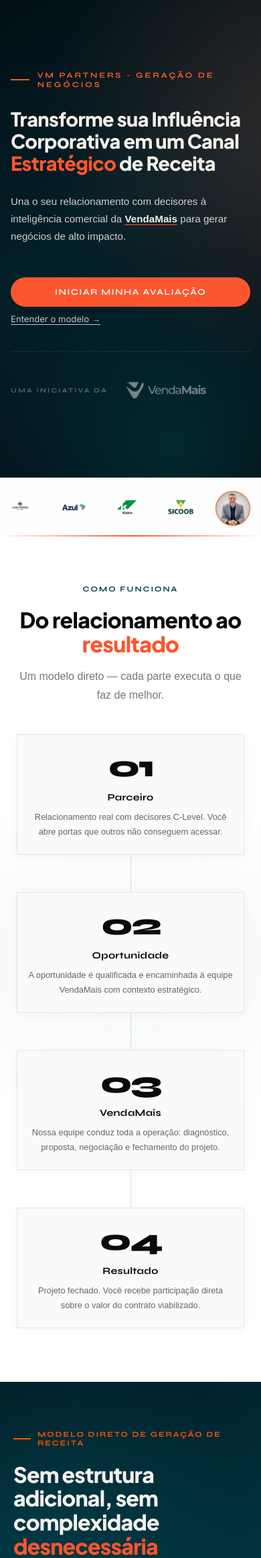
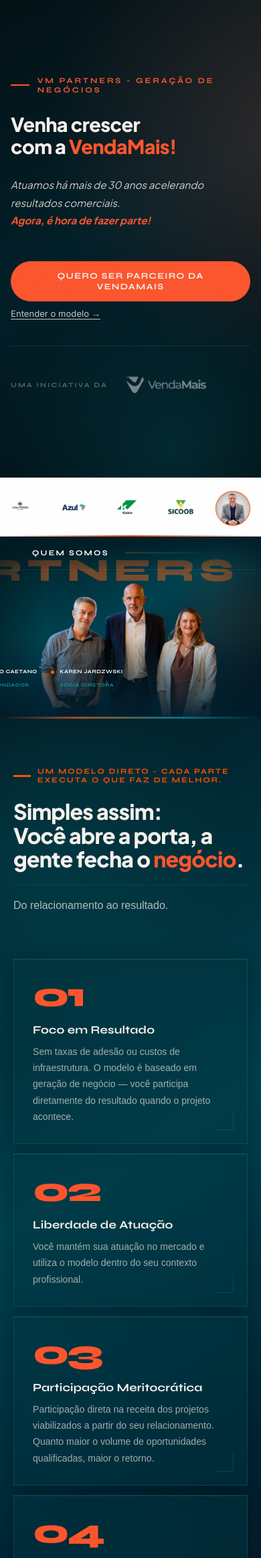
Before and after one commit to Dxniel804/VM-Partners, a Flask app: page / in a window 390 px wide. Shown: the part 43-2369 px from the top of the page at 67% size. Run offline with Flask 3, Linux system fonts and the light colour scheme; some libraries are stand-ins or nearby versions; some web fonts are replaced.

Commit message:
feat: add image karen, caetano and raul on block 3

```diff
--- a/template/index.html
+++ b/template/index.html
@@ -25,7 +25,7 @@
   </div>
   <div class="nav-menu" id="navMenu">
     <a href="#qualificacao" class="nav-cta" onclick="closeMobileMenu()">
-      <span class="cta-full">Iniciar Avaliação</span>
+      <span class="cta-full">Seja parceiro</span>
       <span class="cta-short">Avaliação</span>
     </a>
   </div>
@@ -40,12 +40,12 @@
   <div class="hero-glow-left"></div>
   <div class="hero-left">
     <div class="hero-eyebrow">VM Partners - Geração de Negócios</div>
-    <h1>Transforme sua Influência Corporativa em um Canal <em>Estratégico</em> de Receita</h1>
-    <p class="hero-sub">
-      Una o seu relacionamento com decisores à inteligência comercial da <strong>VendaMais</strong> para gerar negócios de alto impacto.
-    </p>
+    <h1>Venha crescer<br> com a <em>VendaMais!</em></h1>
+    <h2 class="hero-sub">
+      <em>Atuamos há mais de 30 anos acelerando resultados comerciais.<br> <strong>Agora, é hora de fazer parte!</strong></em>
+    </h2>
     <div class="hero-actions">
-      <a href="#qualificacao" class="btn-primary">Iniciar minha avaliação</a>
+      <a href="#qualificacao" class="btn-primary">Quero ser parceiro da VendaMais</a>
       <button class="btn-ghost" onclick="document.getElementById('sobre').scrollIntoView({behavior:'smooth'})">Entender o modelo →</button>
     </div>
     <div class="hero-brand">
@@ -102,107 +102,61 @@
 
 </section>
 
-<!-- FLUXO — BLOCO 3 -->
-<section class="flow-section" id="sobre">
-  <div class="flow-wrap">
+<!-- BLOCO 3 — SEÇÃO #SOBRE -->
+<section class="vmp-section" id="sobre">
+  <div class="vmp-dot-overlay"></div>
+  <div class="vmp-glow-left"></div>
+  <div class="vmp-glow-right"></div>
 
-    <div class="flow-header">
-      <div class="section-tag flow-tag">Como Funciona</div>
-      <h2>Do relacionamento ao <span>resultado</span></h2>
-      <p>Um modelo direto — cada parte executa o que faz de melhor.</p>
+  <div class="vmp-top-bar">
+    <span class="vmp-eyebrow">Quem somos</span>
+    <div class="vmp-divider-h"></div>
+  </div>
+
+  <div class="vmp-img-wrap">
+    <div class="vmp-img-fade-top"></div>
+    <img
+      src="imgs/Foto_Raul_Caetano_Karen_Sales_ (2).png"
+      alt="Equipe VM Partners"
+      class="vmp-img"
+    >
+    <div class="vmp-bg-text-wrap">
+  <div class="vmp-bg-text-track">
+    <span>VM-PARTNERS</span>
+    <span>VM-PARTNERS</span>
+    <span>VM-PARTNERS</span>
+    <span>VM-PARTNERS</span>
+  </div>
+</div>
+    <div class="vmp-img-fade"></div>
+    <div class="vmp-img-fade-sides"></div>
+  </div>
+
+  <div class="vmp-names-bar">
+    <div class="vmp-person">
+      <div class="vmp-connector"></div>
+      <div class="vmp-name-col">
+        <span class="vmp-name">Raul Candeloro</span>
+        <span class="vmp-role">CEO</span>
+      </div>
     </div>
-
-    <div class="flow-track">
-
-      <!-- NODE 1 -->
-      <div class="flow-node">
-        <div class="flow-card">
-          <span class="flow-ghost-num">01</span>
-          <div class="flow-icon">
-            <svg viewBox="0 0 24 24" fill="none" stroke-width="1.5" stroke-linecap="round" stroke-linejoin="round">
-              <circle cx="18" cy="5" r="3"/>
-              <circle cx="6" cy="12" r="3"/>
-              <circle cx="18" cy="19" r="3"/>
-              <line x1="8.59" y1="13.51" x2="15.42" y2="17.49"/>
-              <line x1="15.41" y1="6.51" x2="8.59" y2="10.49"/>
-            </svg>
-          </div>
-          <h3>Parceiro</h3>
-          <p>Relacionamento real com decisores C-Level. Você abre portas que outros não conseguem acessar.</p>
-        </div>
+    <div class="vmp-person">
+      <div class="vmp-connector"></div>
+      <div class="vmp-name-col">
+        <span class="vmp-name">Marcelo Caetano</span>
+        <span class="vmp-role">Sócio Fundador</span>
       </div>
-
-      <!-- CONNECTOR 1 -->
-      <div class="flow-connector">
-        <div class="flow-conn-line">
-          <div class="flow-conn-glow"></div>
-                  </div>
-        <span class="flow-conn-label">Indicação</span>
+    </div>
+    <div class="vmp-person">
+      <div class="vmp-connector"></div>
+      <div class="vmp-name-col">
+        <span class="vmp-name">Karen Jardzwski</span>
+        <span class="vmp-role">Sócia Diretora</span>
       </div>
-
-      <!-- NODE 2 -->
-      <div class="flow-node">
-        <div class="flow-card">
-          <span class="flow-ghost-num">02</span>
-          <div class="flow-icon">
-            <svg viewBox="0 0 24 24" fill="none" stroke-width="1.5" stroke-linecap="round" stroke-linejoin="round">
-              <path d="M22 11.08V12a10 10 0 1 1-5.93-9.14"/>
-              <polyline points="22 4 12 14.01 9 11.01"/>
-            </svg>
-          </div>
-          <h3>Oportunidade</h3>
-          <p>A oportunidade é qualificada e encaminhada à equipe VendaMais com contexto estratégico.</p>
-        </div>
-      </div>
-
-      <!-- CONNECTOR 2 -->
-      <div class="flow-connector">
-        <div class="flow-conn-line">
-          <div class="flow-conn-glow" style="animation-delay:1s"></div>
-                  </div>
-        <span class="flow-conn-label">Execução</span>
-      </div>
-
-      <!-- NODE 3 — VendaMais highlight -->
-      <div class="flow-node">
-        <div class="flow-card">
-          <span class="flow-ghost-num">03</span>
-          <div class="flow-icon">
-            <svg viewBox="0 0 24 24" fill="none" stroke-width="1.5" stroke-linecap="round" stroke-linejoin="round">
-              <path d="M12 20h9"/>
-              <path d="M16.5 3.5a2.121 2.121 0 0 1 3 3L7 19l-4 1 1-4L16.5 3.5z"/>
-            </svg>
-          </div>
-          <h3>VendaMais</h3>
-          <p>Nossa equipe conduz toda a operação: diagnóstico, proposta, negociação e fechamento do projeto.</p>
-        </div>
-      </div>
-
-      <!-- CONNECTOR 3 -->
-      <div class="flow-connector">
-        <div class="flow-conn-line">
-          <div class="flow-conn-glow" style="animation-delay:2s"></div>
-                  </div>
-        <span class="flow-conn-label">Receita</span>
-      </div>
-
-      <!-- NODE 4 -->
-      <div class="flow-node">
-        <div class="flow-card">
-          <span class="flow-ghost-num">04</span>
-          <div class="flow-icon">
-            <svg viewBox="0 0 24 24" fill="none" stroke-width="1.5" stroke-linecap="round" stroke-linejoin="round">
-              <polyline points="22 7 13.5 15.5 8.5 10.5 2 17"/>
-              <polyline points="16 7 22 7 22 13"/>
-            </svg>
-          </div>
-          <h3>Resultado</h3>
-          <p>Projeto fechado. Você recebe participação direta sobre o valor do contrato viabilizado.</p>
-        </div>
-      </div>
-
     </div>
   </div>
+
+  <div class="vmp-bottom-accent"></div>
 </section>
 
 <!-- DIFERENCIAIS — BLOCO 4 (Cards) -->
@@ -210,9 +164,9 @@
   <div class="howworks-container">
 
     <div class="howworks-header">
-      <span class="section-tag">Modelo Direto de Geração de Receita</span>
-      <h2>Sem estrutura adicional, sem complexidade <span>desnecessária</span></h2>
-      <p>O VM Partners é estruturado para geração de negócio, sem dependência de estrutura, exclusividade ou custos operacionais.</p>
+      <span class="section-tag">Um modelo direto - cada parte executa o que faz de melhor.</span>
+      <h2>Simples assim:<br> Você abre a porta, a gente fecha o <span>negócio</span>.</h2>
+      <p>Do relacionamento ao resultado.</p>
     </div>
 
     <div class="howworks-band" id="howworksBand">
@@ -237,21 +191,12 @@
           <p>Participação direta na receita dos projetos viabilizados a partir do seu relacionamento. Quanto maior o volume de oportunidades qualificadas, maior o retorno.</p>
         </div>
 
-      </div>
+        <div class="hw-card">
+          <div class="hw-card-number">04</div>
+          <h3>Suporte Especializado</h3>
+          <p>Acesso direto à metodologia e ao time comercial da VendaMais. Você nunca conduz o processo sozinho — a operação é 100% nossa.</p>
+        </div>
 
-      <div class="hw-step-nums">
-        <div class="hw-step-item">
-          <span class="hw-step-label">Foco em Resultado</span>
-          <div class="hw-step-num" data-step="1">1</div>
-        </div>
-        <div class="hw-step-item">
-          <span class="hw-step-label">Liberdade de Atuação</span>
-          <div class="hw-step-num" data-step="2">2</div>
-        </div>
-        <div class="hw-step-item">
-          <span class="hw-step-label">Participação Meritocrática</span>
-          <div class="hw-step-num" data-step="3">3</div>
-        </div>
       </div>
 
     </div>
@@ -377,9 +322,6 @@
           </div>
         </div>
       </div>
-
-      <img src="imgs/vendamais_logo.png" alt="VendaMais" class="vendamais-logo">
-
     </div>
   </div>
 
@@ -519,9 +461,9 @@
   <div class="container">
     <div class="qual-header fade-in">
       <div class="section-tag qual-tag">Qualificação</div>
-      <h2><span style="color:var(--white)">Avaliação de Perfil</span></h2>
+      <h2><span style="color:var(--white)">Seleção de Parceiros</span></h2>
       <p>Este processo tem como objetivo identificar perfis com potencial real de geração de negócios dentro do modelo VM Partners.br<br><br>Converse com nosso assistente e nossa equipe vai avaliar o seu perfil em até 2 dias úteis.</p>
-      <button class="btn-primary qual-btn fade-in" onclick="openChat()">Iniciar Avaliação</button>
+      <button class="btn-primary qual-btn fade-in" onclick="openChat()">Quero fazer parte</button>
     </div>
   </div>
 </section>
--- a/template/styles/styles.css
+++ b/template/styles/styles.css
@@ -248,20 +248,20 @@
 .hero h1 em { font-style: normal; color: var(--red); }
 
 .hero-sub {
-  font-size: 1.1rem;
+  font-size: 1.4rem;
   font-weight: 400;
+
   line-height: 1.72;
   color: rgba(245,240,235,0.85);
   max-width: 440px;
   margin-bottom: 48px;
 }
 .hero-sub strong {
-  color: var(--white);
-  font-weight: 600;
-  text-decoration: underline;
-  text-decoration-color: var(--red);
-  text-underline-offset: 3px;
-}
+  color: var(--red);
+  font-weight: bold;
+}
+
+
 
 .hero-actions {
   display: flex;
@@ -2151,7 +2151,7 @@
   .hero-left { padding: 96px 20px 36px; }
   .hero-right { padding: 0 20px 48px; }
   .hero h1 { font-size: 2rem; line-height: 1.12; }
-  .hero-sub { font-size: 1rem; }
+  .hero-sub { font-size: 2rem; }
   .hero-actions { flex-direction: column; align-items: flex-start; gap: 12px; }
   .btn-primary { width: 100%; text-align: center; }
 
@@ -2431,16 +2431,16 @@
 /* ─── CARDS GRID ─── */
 .howworks-cards {
   display: grid;
-  grid-template-columns: repeat(3, 1fr);
-  gap: 20px;
+  grid-template-columns: repeat(4, 1fr);
+  gap: 16px;
 }
 
 .hw-card {
   background: rgba(0, 55, 65, 0.45);
   border: 1px solid rgba(0,140,160,0.3);
   border-radius: 0;
-  padding: 36px;
-  aspect-ratio: 1;
+  padding: 24px 20px;
+  aspect-ratio: auto;
   display: flex;
   flex-direction: column;
   position: relative;
@@ -2510,7 +2510,7 @@
 .hw-card-number {
   font-family: 'Syne', sans-serif;
   font-weight: 800;
-  font-size: 5rem;
+  font-size: 3rem;
   color: var(--red);
   line-height: 1;
   letter-spacing: -0.06em;
@@ -2645,32 +2645,290 @@
   .hw-card h3 { margin-top: 0; }
   .hw-card:hover { transform: translateY(-4px); }
 }
-
-/* ═══════════════════════════════════════════════
-   FLOW SECTION — BLOCO 3
-   ═══════════════════════════════════════════════ */
-
-.flow-section {
-  background: #080808;
-  padding: 120px 0 130px;
-  position: relative;
+/* ===========================
+   BLOCO 3 — SEÇÃO #SOBRE
+   =========================== */
+.vmp-section {
+  background: linear-gradient(150deg, #021a22 0%, #00414f 45%, #012030 80%, #0a0a0a 100%);
+  width: 100%;
   overflow: hidden;
-}
-
-.flow-section::before {
+  position: relative;
+  padding-bottom: 0;
+  display: flex;
+  flex-direction: column;
+  align-items: center;
+}
+
+.vmp-dot-overlay {
+  position: absolute;
+  inset: 0;
+  background-image: radial-gradient(circle, rgba(0,90,102,0.22) 1px, transparent 1px);
+  background-size: 36px 36px;
+  pointer-events: none;
+  z-index: 1;
+}
+
+.vmp-glow-left {
+  position: absolute;
+  top: 0; left: 0;
+  width: 40%; height: 100%;
+  background: radial-gradient(ellipse at 0% 55%, rgba(0,145,160,0.15) 0%, transparent 65%);
+  pointer-events: none;
+  z-index: 1;
+}
+
+.vmp-glow-right {
+  position: absolute;
+  top: 0; right: 0;
+  width: 40%; height: 100%;
+  background: radial-gradient(ellipse at 100% 45%, rgba(232,99,26,0.13) 0%, transparent 65%);
+  pointer-events: none;
+  z-index: 1;
+}
+
+/* ── BARRA SUPERIOR ── */
+.vmp-top-bar {
+  width: 100%;
+  padding: 18px 48px;
+  border-bottom: 1px solid rgba(255,255,255,0.06);
+  display: flex;
+  align-items: center;
+  justify-content: space-between;
+  position: relative;
+  z-index: 5;
+}
+
+.vmp-eyebrow {
+  font-family: 'Syne', sans-serif;
+  font-size: 0.7rem;
+  font-weight: 700;
+  letter-spacing: 0.2em;
+  text-transform: uppercase;
+  color: white;
+  white-space: nowrap;
+}
+
+.vmp-divider-h {
+  flex: 1;
+  height: 1px;
+  margin: 0 24px;
+  background: linear-gradient(to right, rgba(232,99,26,0.5), rgba(0,200,210,0.3), transparent);
+}
+
+.vmp-bg-text-wrap {
+  position: absolute;
+  top: 8%;
+  left: 0;
+  width: 100%;
+  overflow: hidden;
+  pointer-events: none;
+  z-index: 0;
+  user-select: none;
+}
+
+.vmp-bg-text-track {
+  display: flex;
+  gap: 80px;
+  width: max-content;
+  animation: vmp-marquee 30s linear infinite;
+}
+
+.vmp-bg-text-track span {
+  font-family: 'Syne', sans-serif;
+  font-size: clamp(3rem, 10vw, 8rem);
+  font-weight: 800;
+  letter-spacing: 0.15em;
+  text-transform: uppercase;
+  color: #e8631a;
+  opacity: 0.50;
+  white-space: nowrap;
+}
+
+@keyframes vmp-marquee {
+  0%   { transform: translateX(0); }
+  100% { transform: translateX(-50%); }
+}
+
+/* ── IMAGEM ── */
+.vmp-img-wrap {
+  background: transparent;
+  max-width: 1400px;
+}
+
+.vmp-img {
+  mix-blend-mode: normal;
+  width: 100%;
+  height: auto;
+  max-height: 900px;
+  object-fit: cover;
+  object-position: center top;
+  display: block;
+  position: relative;
+  z-index: 1;
+  box-shadow: none !important;
+  /* removido: vertical-align: bottom */
+}
+
+.vmp-img-fade {
+  position: absolute;
+  bottom: 0; left: 0; right: 0;
+  height: 45%;
+  background: linear-gradient(to top,
+    rgba(1,32,48,0.95) 0%,
+    rgba(1,32,48,0.55) 50%,
+    transparent 100%
+  );
+  pointer-events: none;
+  z-index: 4;
+}
+
+.vmp-img-fade-top {
+  position: absolute;
+  top: 0; left: 0; right: 0;
+  height: 20%;
+  background: linear-gradient(to bottom,
+    rgba(2,26,34,0.85) 0%,
+    transparent 100%
+  );
+  pointer-events: none;
+  z-index: 4;
+}
+
+.vmp-img-fade-sides {
+  position: absolute;
+  inset: 0;
+  background:
+    linear-gradient(to right,
+      rgba(2,26,34,0.55) 0%,
+      transparent 18%,
+      transparent 82%,
+      rgba(2,26,34,0.45) 100%
+    );
+  pointer-events: none;
+  z-index: 4;
+}
+
+/* ── BARRA DE NOMES ── */
+.vmp-names-bar {
+  position: absolute;
+  bottom: 30px;
+  left: 50%;
+  transform: translateX(-50%);
+  max-width: 1100px;
+  width: 100%;
+  display: grid;
+  grid-template-columns: 1fr 1fr 1fr;
+  border-top: none;
+  z-index: 10;
+}
+
+.vmp-person {
+  display: flex;
+  flex-direction: column;
+  align-items: center;
+  border: none;
+  padding: 10px 16px;
+}
+
+.vmp-connector {
+  width: 1px;
+  height: 16px;
+  margin-bottom: 8px;
+  background: linear-gradient(to bottom, rgba(232,99,26,0.8), rgba(0,200,210,0.4));
+}
+
+.vmp-name-col {
+  display: flex;
+  flex-direction: column;
+  align-items: center;
+}
+
+.vmp-name {
+  font-family: 'Syne', sans-serif;
+  font-size: 0.78rem;
+  font-weight: 700;
+  letter-spacing: 0.16em;
+  text-transform: uppercase;
+  color: #ffffff;
+  white-space: nowrap;
+  padding: 6px 18px;
+  border: none;
+  border-radius: 2px;
+  background: transparent;
+}
+
+.vmp-name::before {
   content: '';
-  position: absolute;
-  top: 50%; left: 50%;
-  transform: translate(-50%, -50%);
-  width: 1000px; height: 500px;
-  background: radial-gradient(ellipse, rgba(252,85,45,0.05) 0%, transparent 70%);
-  pointer-events: none;
-}
-
-.flow-wrap {
-  max-width: 1200px;
-  margin: 0 auto;
-  padding: 0 48px;
+  display: inline-block;
+  width: 5px; height: 5px;
+  border-radius: 50%;
+  background: #e8631a;
+  margin-right: 8px;
+  vertical-align: middle;
+  box-shadow: 0 0 7px rgba(232,99,26,0.9);
+}
+
+.vmp-role {
+  font-family: 'Syne', sans-serif;
+  font-size: 0.62rem;
+  font-weight: 400;
+  letter-spacing: 0.1em;
+  text-transform: uppercase;
+  color: rgba(0,200,210,0.7);
+  margin-top: 7px;
+}
+
+/* ── ACCENT INFERIOR ── */
+.vmp-bottom-accent {
+  width: 100%;
+  height: 3px;
+  background: linear-gradient(to right,
+    transparent,
+    rgba(232,99,26,0.7) 30%,
+    rgba(0,200,210,0.5) 70%,
+    transparent
+  );
+  position: relative;
+  z-index: 5;
+}
+
+@media (max-width: 640px) {
+  .vmp-section {
+    position: relative;
+  }
+
+  .vmp-names-bar {
+    position: absolute;
+    bottom: 40px;
+    left: 0;
+    width: 100%;
+    grid-template-columns: 1fr 1fr 1fr;
+    border-top: none;
+    z-index: 10;
+  }
+
+  .vmp-person {
+    flex-direction: column;
+    align-items: center;
+    padding: 6px 2px;
+    border: none;
+    gap: 4px;
+  }
+
+  .vmp-connector { display: none; }
+
+  .vmp-name {
+    font-size: 0.48rem;
+    letter-spacing: 0.06em;
+    padding: 4px 6px;
+    white-space: normal;
+    text-align: center;
+  }
+
+  .vmp-role {
+    font-size: 0.45rem;
+    text-align: center;
+  }
 }
 
 /* ─── HEADER ─── */
@@ -2966,10 +3224,33 @@
    ═══════════════════════════════════════════════ */
 
 .flow-section {
-  background: #ffffff;
+  background:
+    radial-gradient(circle, rgba(0,90,102,0.18) 1px, transparent 1px),
+    linear-gradient(150deg, #021a22 0%, #00414f 45%, #012030 80%, #0a0a0a 100%);
+  background-size: 38px 38px, 100% 100%;
+  box-shadow: none !important;
 }
 .flow-section::before {
-  background: radial-gradient(ellipse, rgba(0,64,72,0.04) 0%, transparent 70%);
+  display: none !important;
+}
+
+.flow-people-wrap,
+.flow-img {
+  background: none !important;
+  box-shadow: none !important;
+}
+
+.flow-people-wrap {
+  width: 100%;
+  max-width: 100%;
+  display: block;
+}
+
+.flow-img {
+  display: block;
+  width: auto;
+  max-width: 100%;
+  height: auto;
 }
 
 /* Header text */
```
Also changed, not shown: template/imgs/Foto_Raul_Caetano_Karen_Sales_ (2).png (added).
